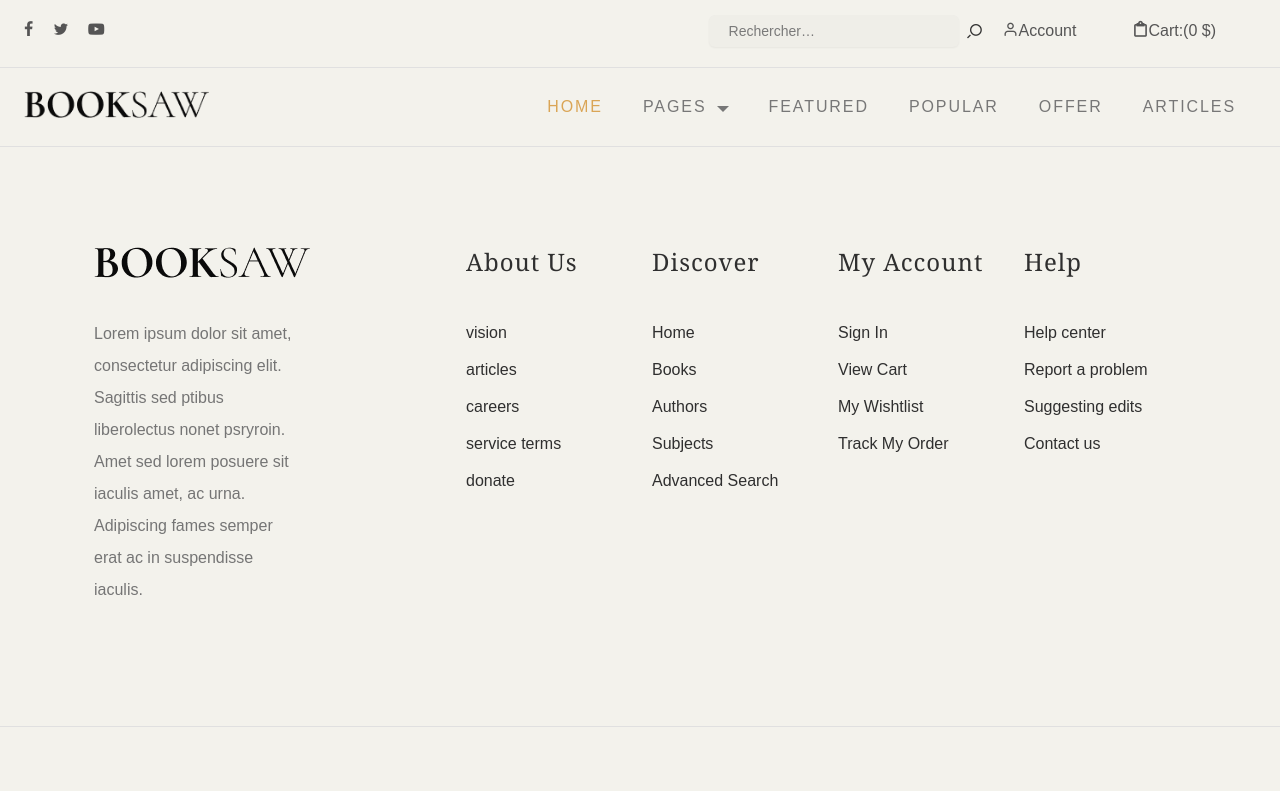
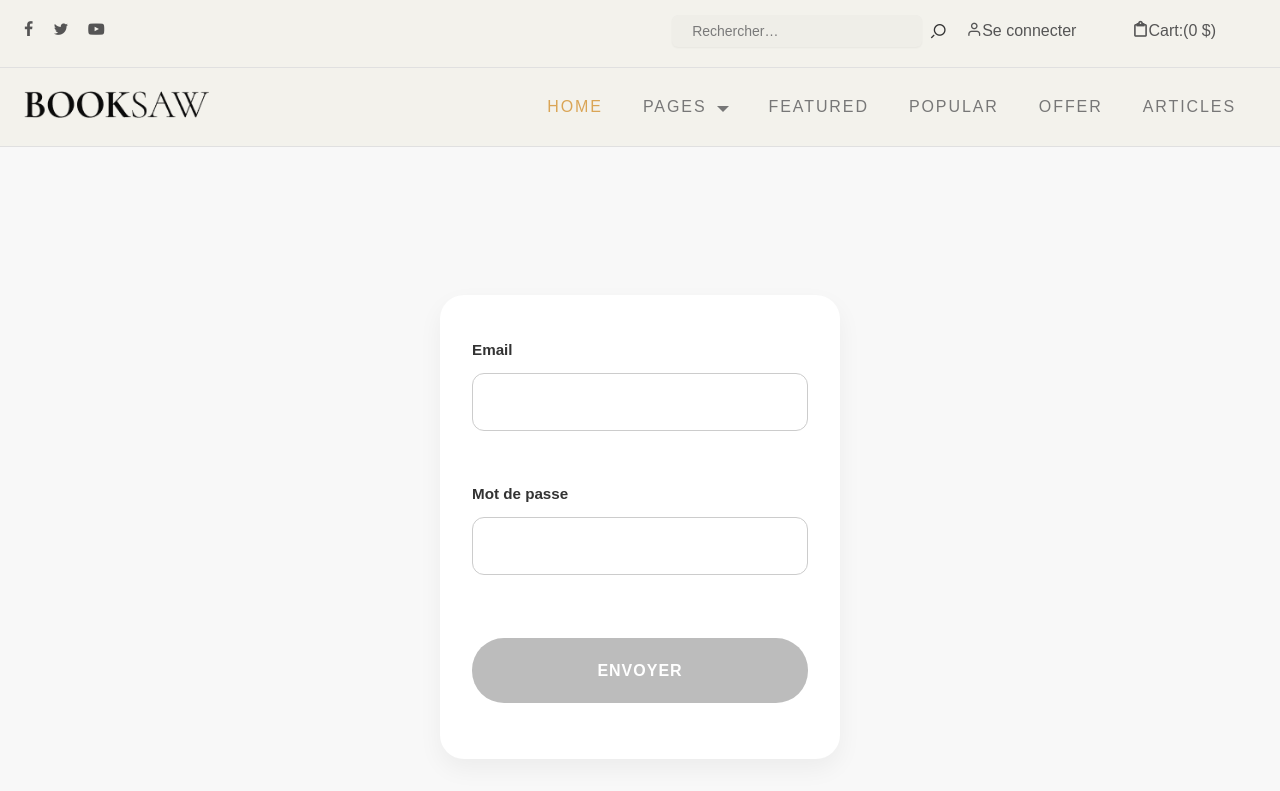
Before and after one commit to Max-Schaekels/haelya, an Angular app in the folder frontend/haelya-front/: page /login in a window 1280 px wide. Before the commit this address led to /. Shown: the top 791 px of the page. Built offline with nearby package versions, Linux system fonts and the light colour scheme.

Commit message:
ajout du login component et debut de la modif header

```diff
--- a/frontend/haelya-front/package.json
+++ b/frontend/haelya-front/package.json
@@ -34,6 +34,7 @@
     "@angular-devkit/build-angular": "^19.2.12",
     "@angular/cli": "^19.2.12",
     "@angular/compiler-cli": "^19.2.0",
+    "@types/aos": "^3.0.7",
     "@types/express": "^4.17.17",
     "@types/jasmine": "~5.1.0",
     "@types/node": "^18.18.0",
--- a/frontend/haelya-front/src/aos.d.ts
+++ /dev/null
@@ -1 +0,0 @@
-declare module 'aos';
--- a/frontend/haelya-front/src/app/app.routes.ts
+++ b/frontend/haelya-front/src/app/app.routes.ts
@@ -1,6 +1,8 @@
 import { Routes } from '@angular/router';
 import { HomeComponent } from './pages/home/home.component';
+import { LoginComponent } from './pages/auth/login/login.component';
 
 export const routes: Routes = [
-    { path: '', component: HomeComponent}
+    { path: '', component: HomeComponent},
+    { path: 'login', component: LoginComponent}
 ];
--- /dev/null
+++ b/frontend/haelya-front/src/app/pages/auth/login/login.component.html
@@ -0,0 +1,29 @@
+<section class="login">
+    <form class="login-form" [formGroup]="loginForm" (ngSubmit)="onSubmit()">
+        @if(errorMessage) {
+        <div class="global-error-msg">{{ errorMessage }}</div>
+        }
+        <div class="form-group">
+            <label for="email">Email</label>
+            <input formControlName="email" id="email" type="email">
+            @if(loginForm.get('email')?.touched && loginForm.get('email')?.errors?.['required']) {
+            <span class="error-msg">Ce champs est requis</span>
+            }
+            @if(loginForm.get('email')?.touched && loginForm.get('email')?.errors?.['email']) {
+            <span class="error-msg">Mauvais format de mail</span>
+            }
+        </div>
+        <div class="form-group">
+            <label for="password">Mot de passe</label>
+            <input formControlName="password" id="password" type="password">
+            @if(loginForm.get('password')?.touched && loginForm.get('password')?.errors?.['required']) {
+            <span class="error-msg">Ce champs est requis</span>
+            }
+        </div>
+
+        <button [disabled]="loginForm.invalid" type="submit" class="btn">Envoyer</button>
+
+
+    </form>
+
+</section>
--- /dev/null
+++ b/frontend/haelya-front/src/app/pages/auth/login/login.component.scss
@@ -0,0 +1,102 @@
+.login {
+  display: flex;
+  justify-content: center;
+  align-items: center;
+  padding: 3rem 1rem;
+  background-color: #f8f8f8;
+  min-height: 100vh;
+
+  .login-form {
+    background-color: #ffffff;
+    padding: 2.5rem 2rem;
+    border-radius: 1.5rem;
+    box-shadow: 0 10px 25px rgba(0, 0, 0, 0.05);
+    width: 100%;
+    max-width: 400px;
+    transition: all 0.3s ease-in-out;
+
+    .form-group {
+      margin-bottom: 1.5rem;
+      display: flex;
+      flex-direction: column;
+
+      label {
+        font-weight: 600;
+        font-size: 0.95rem;
+        margin-bottom: 0.5rem;
+        color: #333333;
+      }
+
+      input {
+        padding: 0.75rem 1rem;
+        border: 1px solid #cccccc;
+        border-radius: 0.75rem;
+        font-size: 1rem;
+        transition: border-color 0.2s ease;
+        outline: none;
+
+        &:focus {
+          border-color: #222;
+        }
+      }
+
+      .error-msg {
+        color: #d9534f;
+        font-size: 0.85rem;
+        margin-top: 0.25rem;
+      }
+    }
+
+    .global-error-msg {
+      background-color: #f8d7da;
+      color: #721c24;
+      padding: 1rem;
+      border-radius: 0.75rem;
+      margin-bottom: 1.5rem;
+      font-size: 0.9rem;
+      text-align: center;
+    }
+
+    .btn {
+      width: 100%;
+      padding: 0.9rem 1rem;
+      background-color: #222222;
+      color: #ffffff;
+      border: none;
+      border-radius: 2rem;
+      font-weight: 600;
+      font-size: 1rem;
+      text-transform: uppercase;
+      letter-spacing: 1px;
+      cursor: pointer;
+      transition: background-color 0.3s ease;
+
+      &:hover:not(:disabled) {
+        background-color: #444444;
+      }
+
+      &:disabled {
+        background-color: #999999;
+        cursor: not-allowed;
+      }
+    }
+  }
+
+  // 🔽 Responsive design
+  @media (max-width: 480px) {
+    .login-form {
+      padding: 2rem 1.25rem;
+
+      .btn {
+        font-size: 0.95rem;
+        padding: 0.8rem 1rem;
+      }
+    }
+  }
+
+  @media (min-width: 481px) and (max-width: 768px) {
+    .login-form {
+      padding: 2.5rem;
+    }
+  }
+}
--- /dev/null
+++ b/frontend/haelya-front/src/app/pages/auth/login/login.component.ts
@@ -0,0 +1,71 @@
+import { Component, inject } from '@angular/core';
+import { FormBuilder, FormGroup, ReactiveFormsModule, Validators } from '@angular/forms';
+import { AuthService } from '../../../core/services/auth.service';
+import { Router } from '@angular/router';
+import { Login } from '../../../core/models/login';
+
+@Component({
+  selector: 'app-login',
+  imports: [ReactiveFormsModule],
+  templateUrl: './login.component.html',
+  styleUrl: './login.component.scss'
+})
+export class LoginComponent {
+  private _fb: FormBuilder = inject(FormBuilder);
+  private authService: AuthService = inject(AuthService);
+  private router: Router = inject(Router);
+  errorMessage: string = "";
+
+
+  loginForm: FormGroup;
+
+
+  constructor() {
+    this.loginForm = this._fb.group({
+      email: [null, [Validators.required, Validators.email]],
+      password: [null, [Validators.required]]
+    });
+
+  }
+
+  onSubmit() {
+    if (this.loginForm.invalid) return;
+    const { email, password } = this.loginForm.value;
+    const userLogin: Login = { Email: email, Password: password };
+    this.authService.login(userLogin).subscribe({
+      next: ({ token }) => {
+        this.authService.saveAuth(token);
+        this.redirectAfterLogin(this.authService.getRole());
+
+      },
+      error: err => {
+        console.error(err);
+        const message = err.error?.error || "Erreur inconnue.";
+
+        switch (err.status) {
+          case 401:
+            this.errorMessage = "Email ou mot de passe incorrect.";
+            break;
+          case 410:
+            this.errorMessage = "Ce compte a été supprimé.";
+            break;
+          case 0:
+            this.errorMessage = "Connexion au serveur impossible.";
+            break;
+          default:
+            this.errorMessage = message;
+        }
+
+      }
+    });
+  }
+
+  redirectAfterLogin(role: string | null) {
+    if (role === 'admin') {
+      this.router.navigate(['']);
+    } else {
+      this.router.navigate(['']);
+    }
+  }
+
+}
--- a/frontend/haelya-front/src/app/shared/components/header/header.component.html
+++ b/frontend/haelya-front/src/app/shared/components/header/header.component.html
@@ -30,7 +30,7 @@
                             </form>
                         </div>
 
-                        <a href="#" class="user-account for-buy"><i class="icon icon-user"></i><span>Account</span></a>
+                        <a routerLink="/login" class="user-account for-buy"><i class="icon icon-user"></i><span>Se connecter</span></a>
                         <a href="#" class="cart for-buy"><i class="icon icon-clipboard"></i><span>Cart:(0 $)</span></a>
 
 
--- a/frontend/haelya-front/src/app/shared/components/header/header.component.ts
+++ b/frontend/haelya-front/src/app/shared/components/header/header.component.ts
@@ -1,9 +1,10 @@
 import { Component, ElementRef, HostListener, ViewChild } from '@angular/core';
 import { StickyHeaderDirective } from '../../directives/sticky-header.directive';
+import { RouterLink } from '@angular/router';
 
 @Component({
   selector: 'app-header',
-  imports: [StickyHeaderDirective],
+  imports: [StickyHeaderDirective, RouterLink],
   templateUrl: './header.component.html',
   styleUrl: './header.component.scss'
 })
```
Also changed, not shown: 2 other files (tests, documents, lock files or other folders).
